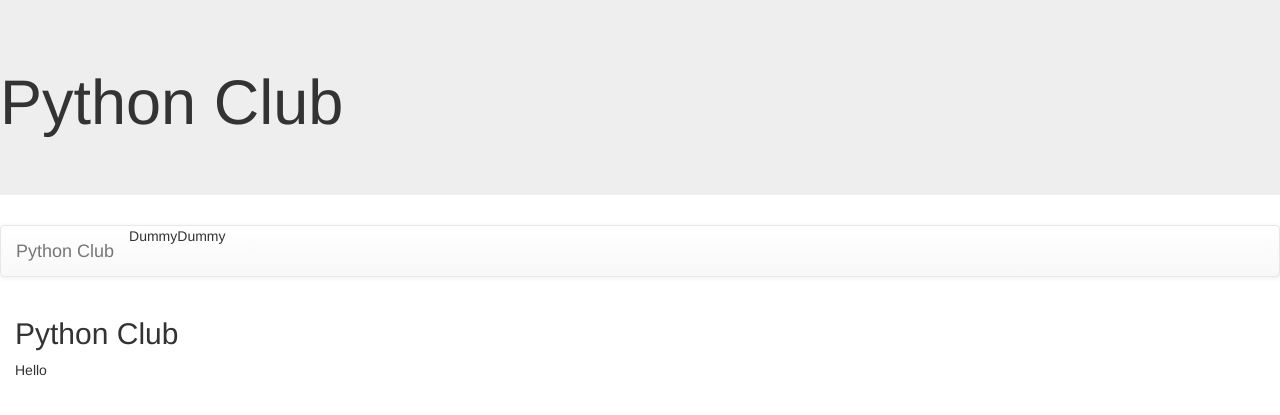
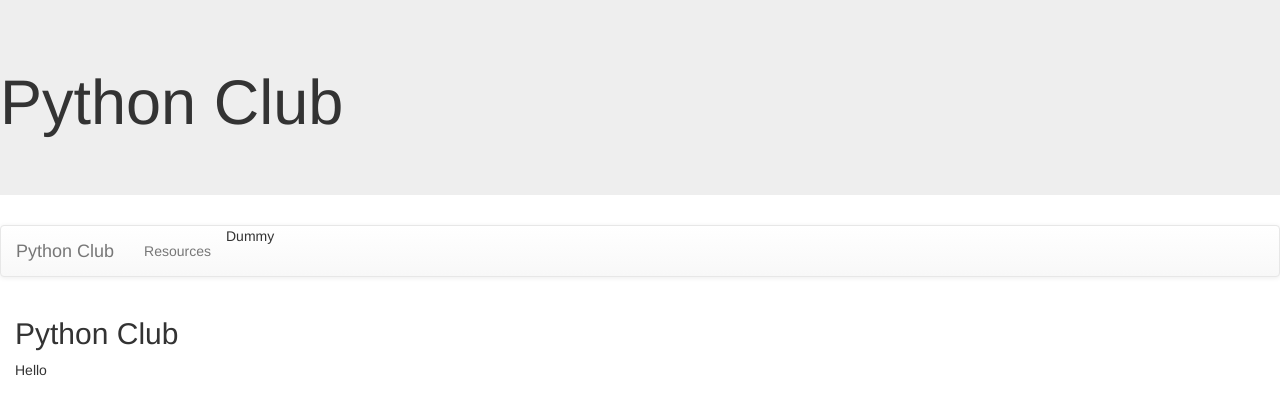
Before and after one commit to bman150/PythonClubW2021, a Django app: page /club/ in a window 1280 px wide. Shown: the top 415 px of the page. Run offline with Django 3.2, Linux system fonts and the light colour scheme; some libraries are stand-ins or nearby versions.

Commit message:
Assignment 5 commit

```diff
--- a/club/templates/base.html
+++ b/club/templates/base.html
@@ -16,7 +16,7 @@
 <a class="navbar-brand" href="{% url 'index' %}">Python Club</a>
 </div>
 <ul class="nav navbar-nav">
-<li>Dummy</li>
+<li><a href="{% url 'resources' %"}>Resources</a></li>
 <li>Dummy</li>
 </ul>
 </div>
--- a/club/urls.py
+++ b/club/urls.py
@@ -3,4 +3,5 @@ from . import views
 
 urlpatterns = [
     path('', views.index, name='index'),
+    path('resources/', views.resources, name='resources'),
 ]
--- a/club/views.py
+++ b/club/views.py
@@ -1,5 +1,11 @@
 from django.shortcuts import render
+from  .models import Meeting, MeetingMinutes, Resource, Event
 
 # Create your views here.
 def index(request):
     return render(request, 'club/index.html')
+
+def resources(request):
+    resource_list_1=Resource.objects.all()
+    resource_list_2=Meeting.objects.all()
+    return render(request, 'club/resources.html', {'resource_list_1':resource_list_1, 'resource_list_2':resource_list_2})
```
Also changed, not shown: club/templates/club/resources.html (added, +16 -0 lines).
